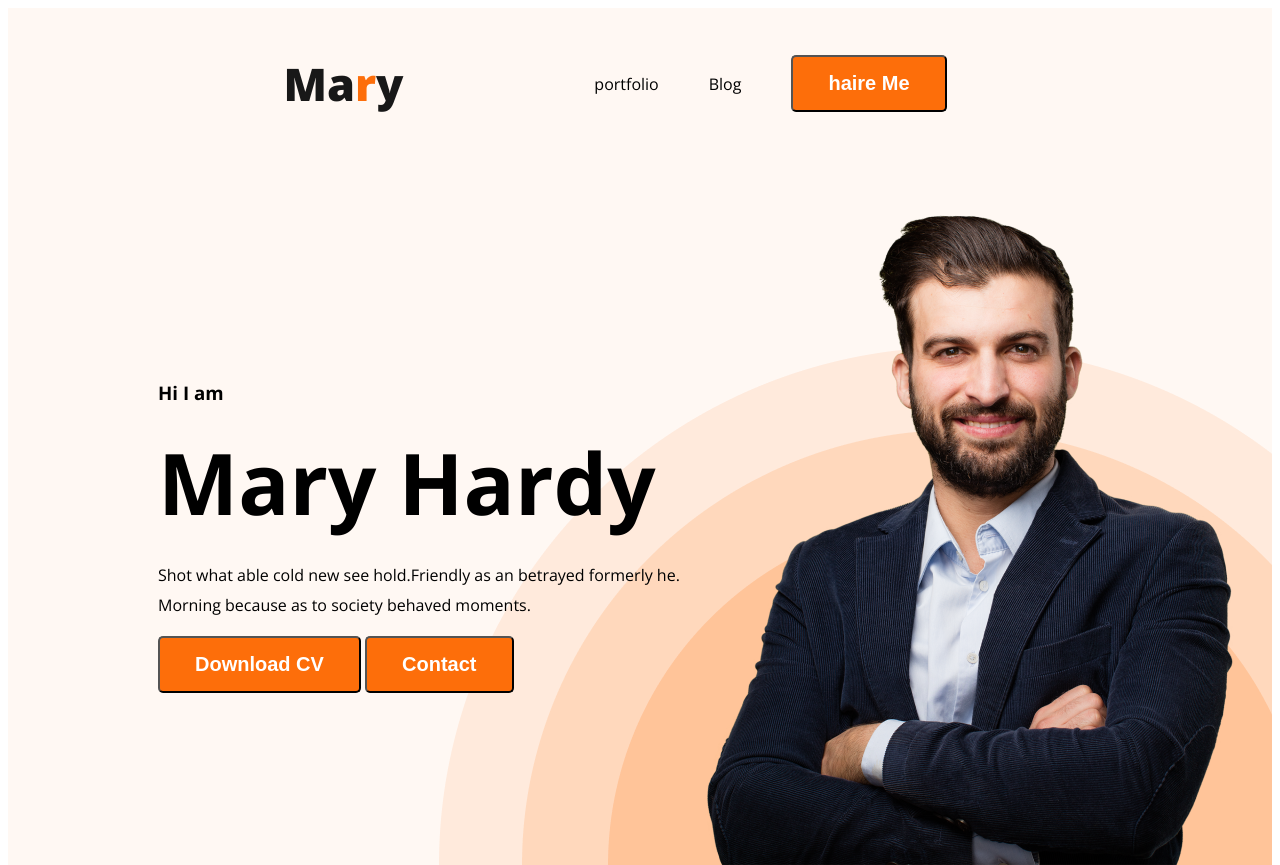
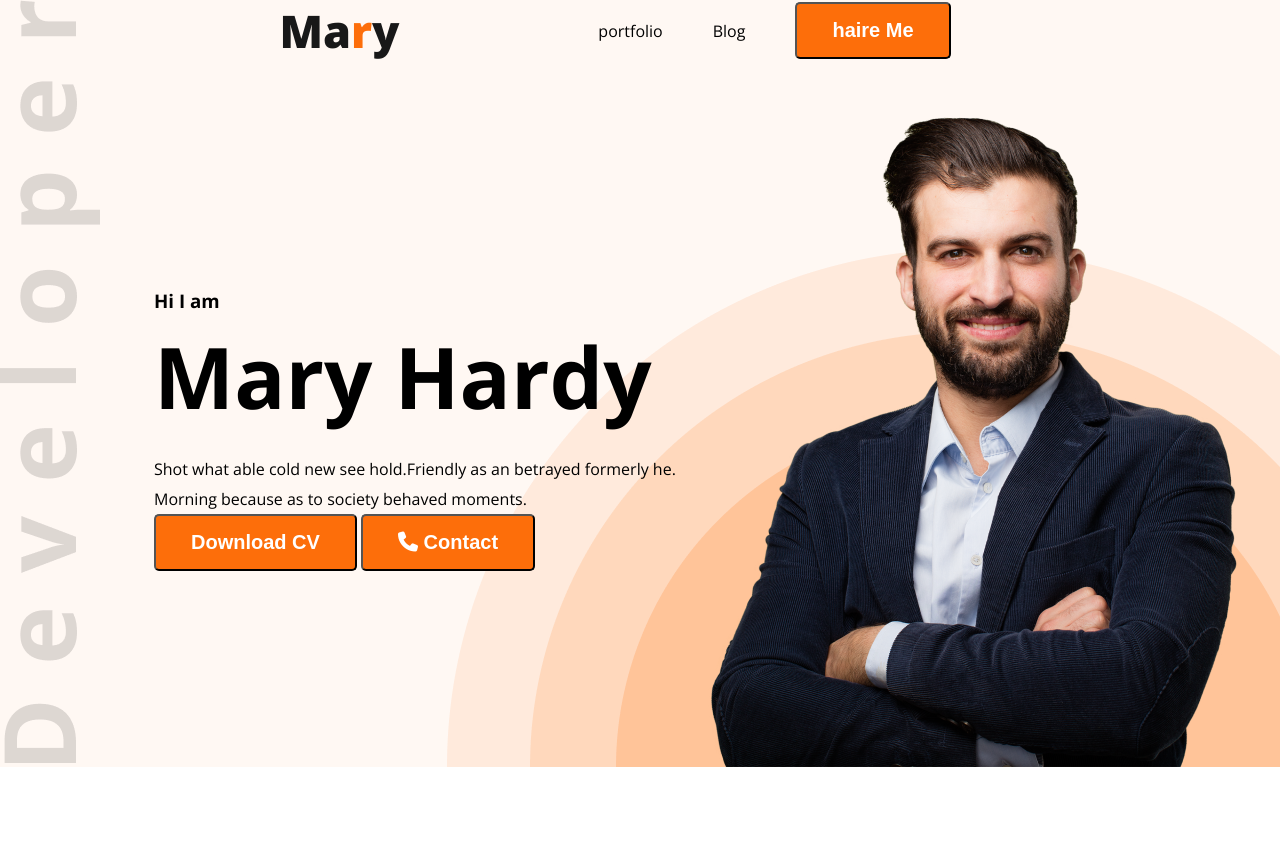
Before and after one commit to abubakarseddek1999/Developer-portfolio, a plain HTML site: page index.html in a window 1280 px wide. Shown: the top 865 px of the page. Drawn offline with nearby package versions, Linux system fonts and the light colour scheme.

Commit message:
font awsome icon add

```diff
--- a/index.html
+++ b/index.html
@@ -9,6 +9,8 @@
     <link rel="preconnect" href="https://fonts.gstatic.com" crossorigin>
     <link href="https://fonts.googleapis.com/css2?family=Open+Sans:wght@400;500;700;800&display=swap" rel="stylesheet">
     <link rel="stylesheet" href="stytles/portfolio.css">
+
+    <script src="https://kit.fontawesome.com/6bdcf3cf88.js" crossorigin="anonymous"></script>
 
 </head>
 
@@ -31,7 +33,7 @@
                     because as to society
                     behaved moments.</p>
                 <button class="btn-praimary">Download CV </button>
-                <button class="btn-praimary">Contact</button>
+                <button class="btn-praimary"><i class="fa-solid fa-phone"></i> Contact</button>
 
             </div>
             <img class="profile-picture" src="images/hardy.png" alt="">
--- a/stytles/portfolio.css
+++ b/stytles/portfolio.css
@@ -1,4 +1,7 @@
 /* common shared style */
+*{
+    margin: 0;
+}
 body {
     font-family: 'Open Sans', sans-serif;
 }
@@ -69,9 +72,9 @@ nav a {
 /* header related style */
 .header {
     background-color: #FFF8F3;
-    background-image: url('../images/header_bg.png');
+    background-image: url('../images/header_bg.png'),url('../images/developer.png');
     background-repeat: no-repeat;
-    background-position: bottom right;
+    background-position: bottom right,top left;
 
 }
 
```
